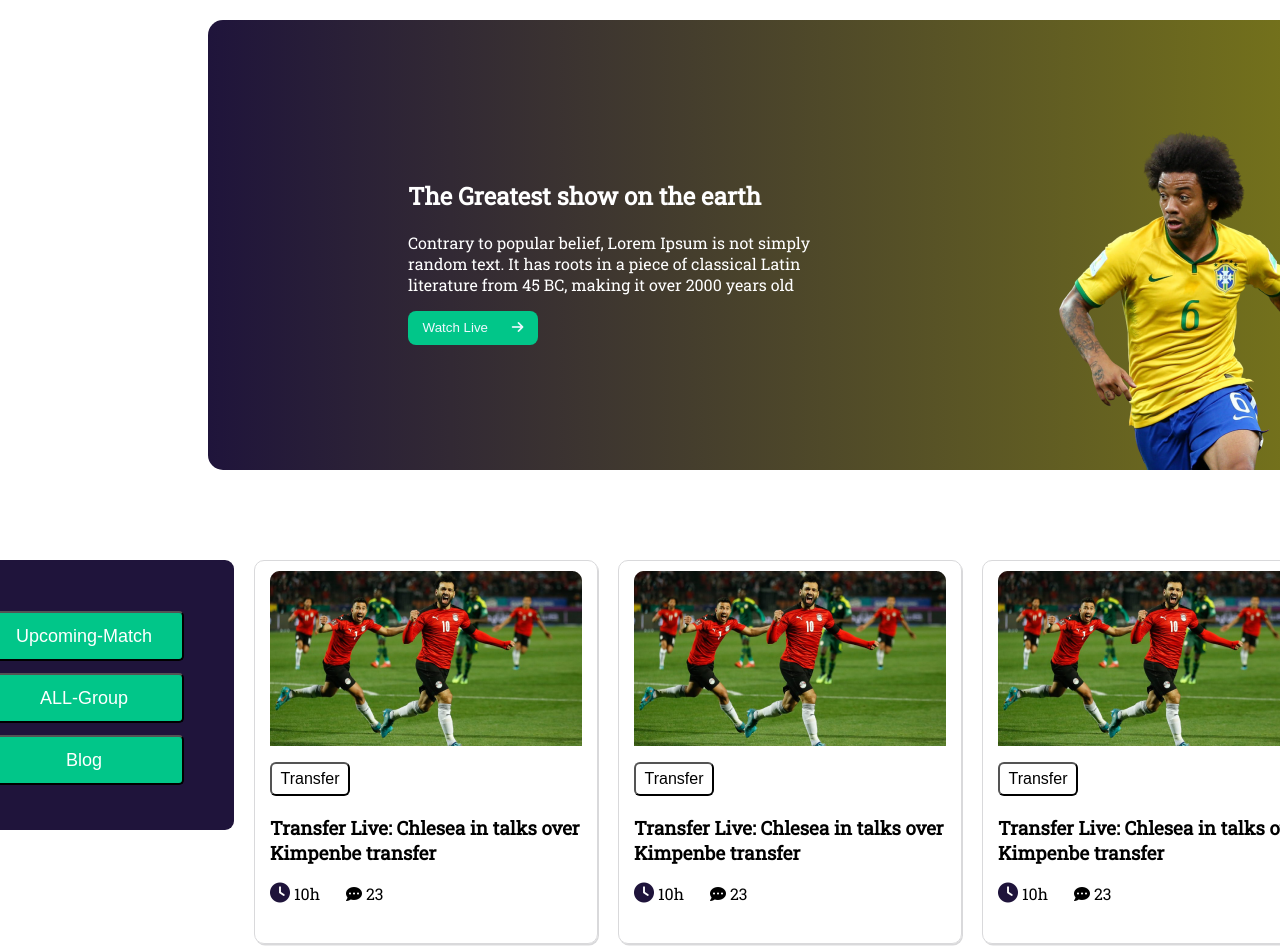
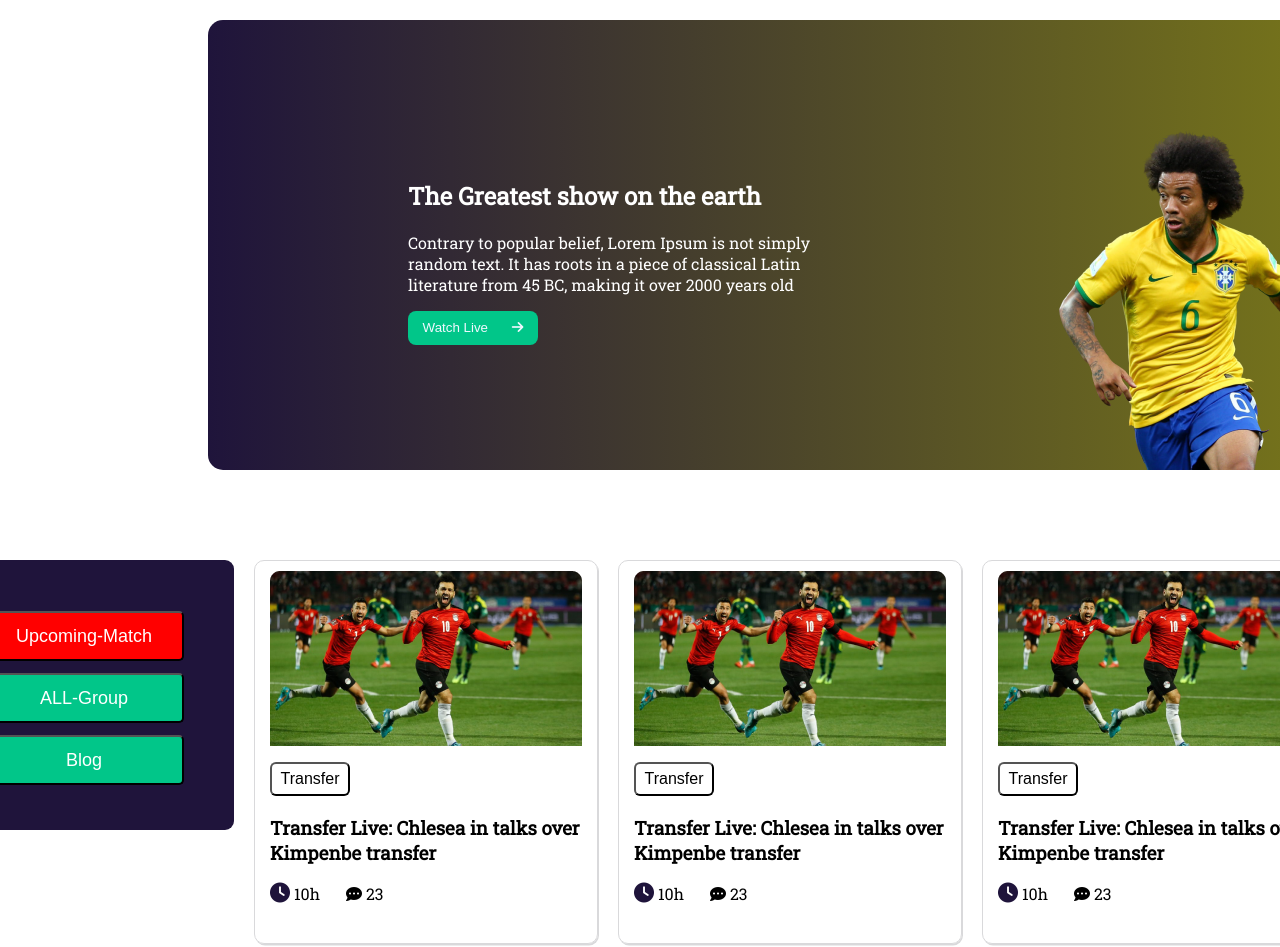
Before and after one commit to nurulalamtawhid/World-cup-fifa, a plain HTML site: page upcomingmatch.html in a window 1280 px wide. Shown: the top 947 px of the page. Drawn offline with Linux system fonts and the light colour scheme.

Commit message:
3rd push

```diff
--- a/upcomingmatch.html
+++ b/upcomingmatch.html
@@ -36,7 +36,7 @@
                 <div class="blog" id="blogg">
 
                     <aside class="live" >
-                        <button >Upcoming-Match</button>
+                        <button  style="background-color: red;">Upcoming-Match</button>
                         <button>ALL-Group</button>
                         <button>Blog</button>
 
```
